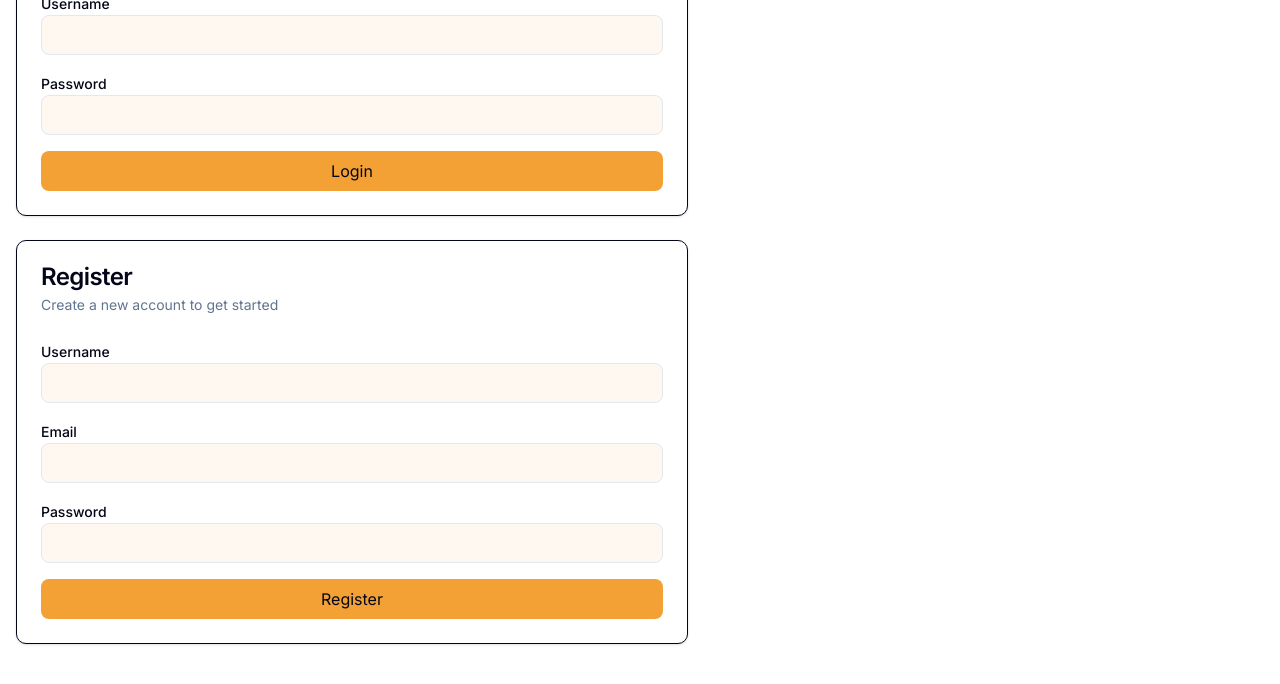
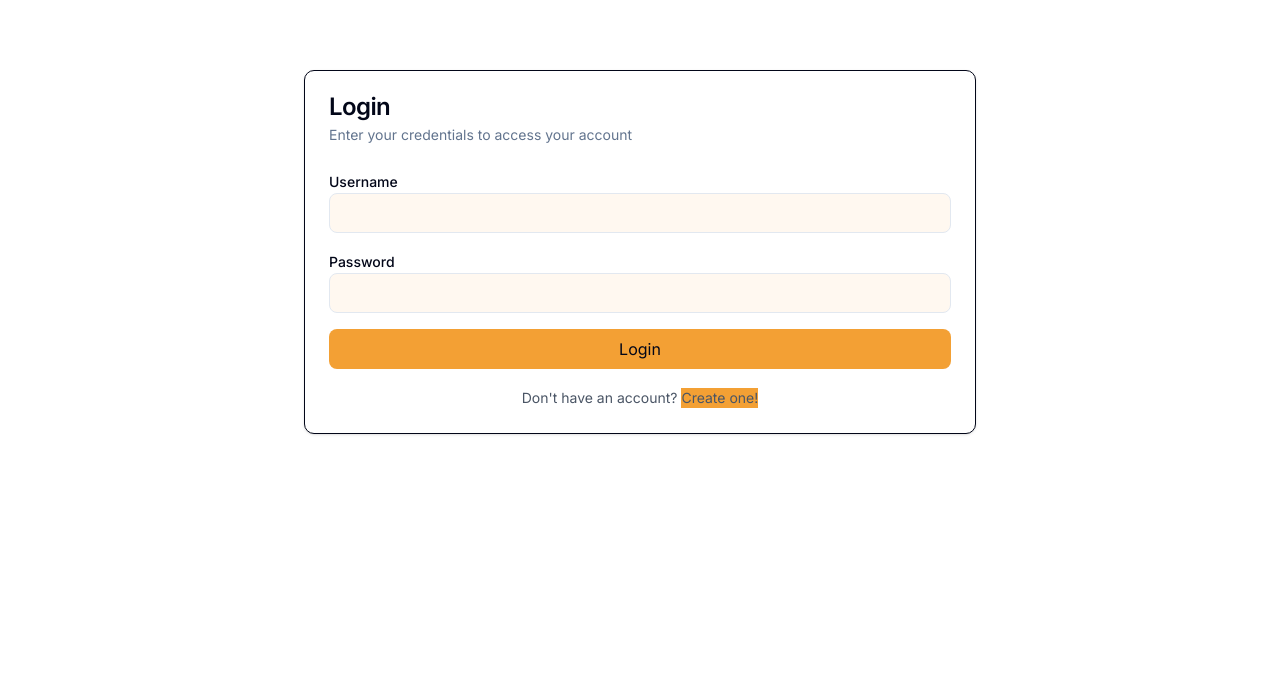
Before and after one commit to SDSU-CompE-561-Spring-2025/interactive-travel-planner, a Next.js app in the folder frontend/waymark/: page /login in a window 1280 px wide. Shown: the part 244-928 px from the top of the page. Built offline with nearby package versions, Linux system fonts and the light colour scheme.

Commit message:
adjusted the sign in page to only have the Login form and a link to a pop up of the register form

```diff
--- a/frontend/waymark/src/app/login/page.tsx
+++ b/frontend/waymark/src/app/login/page.tsx
@@ -18,6 +18,7 @@ const Login = () => {
     const [registerPassword, setRegisterPassword] = useState('');
     const [registerEmail, setRegisterEmail] = useState('');
     const [error, setError] = useState<string | null>(null);
+    const [showRegister, setShowRegister] = useState(false);
 
     const handleSubmit = async (e: FormEvent) => {
         e.preventDefault();
@@ -53,7 +54,7 @@ const Login = () => {
     }
 
     return (
-        <div className="container max-w-2xl py-10">
+        <div className="min-h-screen flex flex-col items-center justify-center bg-white">
             {error && (
                 <Alert variant="destructive" className="mb-6">
                     <AlertCircle className="h-4 w-4" />
@@ -61,7 +62,7 @@ const Login = () => {
                 </Alert>
             )}
 
-            <div className="grid gap-6">
+            <div className="grid gap-6 w-full max-w-2xl">
                 <Card>
                     <CardHeader>
                         <CardTitle>Login</CardTitle>
@@ -91,15 +92,26 @@ const Login = () => {
                             </div>
                             <Button type="submit" className="w-full">Login</Button>
                         </form>
+                        <div className="mt-4 text-center">
+                            <span className="text-sm text-gray-600">Don't have an account?{' '}
+                                <button
+                                    type="button"
+                                    className="text-blue-600 hover:underline font-medium"
+                                    onClick={() => setShowRegister(true)}
+                                >
+                                    Create one!
+                                </button>
+                            </span>
+                        </div>
                     </CardContent>
                 </Card>
-
-                <Card>
-                    <CardHeader>
-                        <CardTitle>Register</CardTitle>
-                        <CardDescription>Create a new account to get started</CardDescription>
-                    </CardHeader>
-                    <CardContent>
+            </div>
+            {/* Register Modal */}
+            {showRegister && (
+                <div className="fixed inset-0 z-50 flex items-center justify-center bg-black/40">
+                    <div className="bg-white rounded-lg shadow-lg p-6 max-w-md w-full relative">
+                        <button className="absolute top-2 right-2 text-gray-400" onClick={() => setShowRegister(false)}>✕</button>
+                        <h2 className="text-xl font-bold mb-4">Register</h2>
                         <form onSubmit={handleRegister} className="space-y-4">
                             <div className="space-y-2">
                                 <Label htmlFor="registerUsername">Username</Label>
@@ -131,11 +143,16 @@ const Login = () => {
                                     required
                                 />
                             </div>
-                            <Button type="submit" className="w-full">Register</Button>
+                            <div className="flex justify-end gap-2">
+                                <Button type="button" variant="outline" onClick={() => setShowRegister(false)}>
+                                    Cancel
+                                </Button>
+                                <Button type="submit">Register</Button>
+                            </div>
                         </form>
-                    </CardContent>
-                </Card>
-            </div>
+                    </div>
+                </div>
+            )}
         </div>
     );
 };
```
